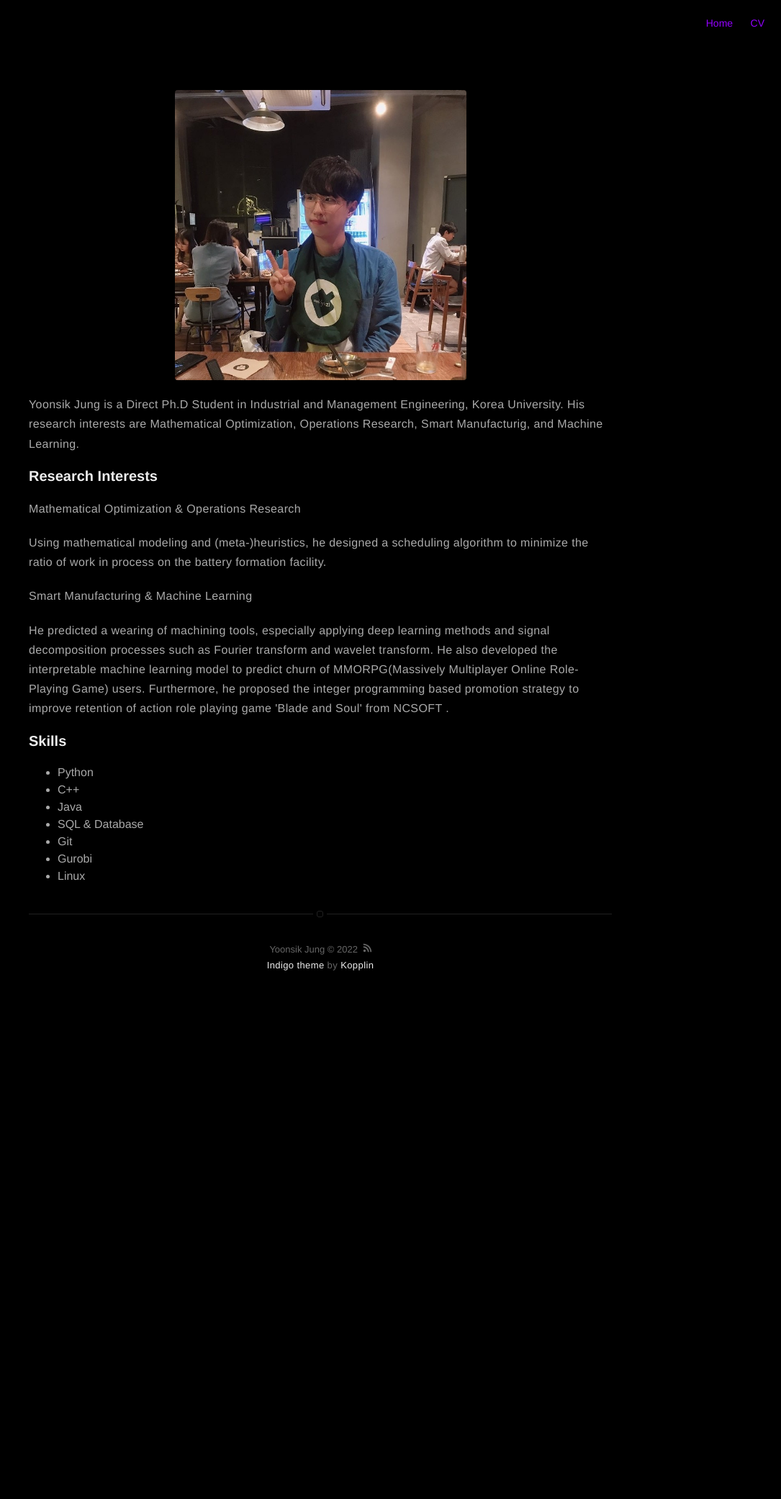
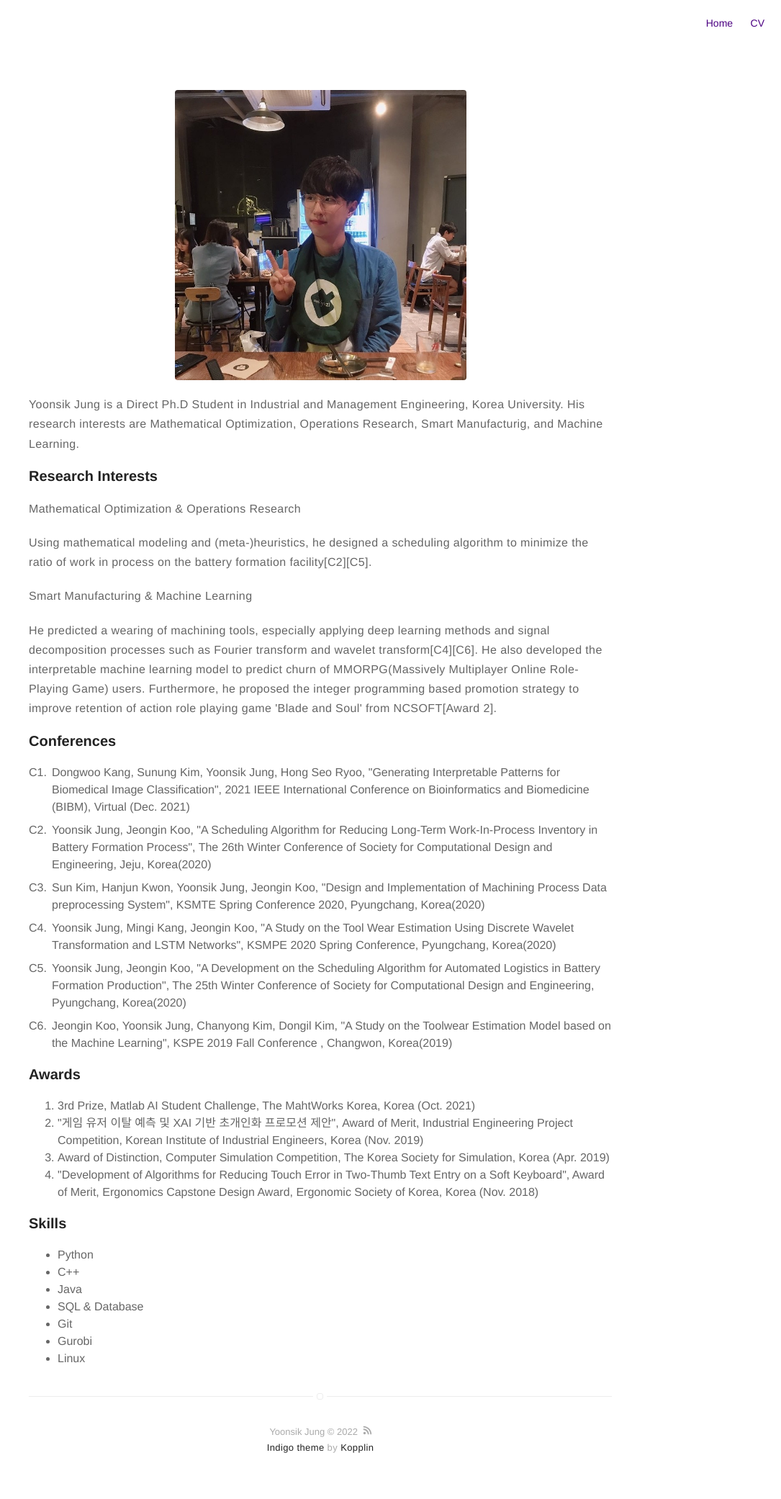
Before and after one commit to yoonsik-jung-opt/yoonsik-jung-opt.github.io, a Jekyll site: the page built from about.md, in a window 1280 px wide. Shown: the whole page at 72% size, without its empty margins (195-1280 px from the left). Built offline with Jekyll 4.4.1, drawn with Linux system fonts in a browser that asks for light colours; before the commit the page ends 1412 px from its top, so only the background shows below that.

Commit message:
change dark theme and update profiles

```diff
--- a/_config.yml
+++ b/_config.yml
@@ -11,7 +11,7 @@ external-image: false
 picture: /assets/images/profile.jpg
 
 # your site color theme, false to light theme
-dark-theme: true
+dark-theme: false
 
 # If you want to include your resume, set to true
 # and specify source (external or local).
--- a/about.md
+++ b/about.md
@@ -8,10 +8,62 @@ layout: page
 
 <h3> Research Interests </h3>
 <b> Mathematical Optimization & Operations Research</b>
-<p> Using mathematical modeling and (meta-)heuristics, he designed a scheduling algorithm to minimize the ratio of work in process on the battery formation facility. </p>
+<p> Using mathematical modeling and (meta-)heuristics, he designed a scheduling algorithm to minimize the ratio of work in process on the battery formation facility[C2][C5]. </p>
 
 <b> Smart Manufacturing & Machine Learning </b>
-<p> He predicted a wearing of machining tools, especially applying deep learning methods and signal decomposition processes such as Fourier transform and wavelet transform. He also developed the interpretable machine learning model to predict churn of MMORPG(Massively Multiplayer Online Role-Playing Game) users. Furthermore, he proposed the integer programming based promotion strategy to improve retention of action role playing game 'Blade and Soul' from NCSOFT . </p>
+<p> He predicted a wearing of machining tools, especially applying deep learning methods and signal decomposition processes such as Fourier transform and wavelet transform[C4][C6]. He also developed the interpretable machine learning model to predict churn of MMORPG(Massively Multiplayer Online Role-Playing Game) users. Furthermore, he proposed the integer programming based promotion strategy to improve retention of action role playing game 'Blade and Soul' from NCSOFT[Award 2].</p>
+
+<style>
+ol.conference {
+  counter-reset: item;
+  margin-left: 0;
+  padding-left: 0;
+}
+ol.conference li {
+  display: block;
+  margin-bottom: .5em;
+  margin-left: 2em;
+}
+ol.conference li::before {
+  display: inline-block;
+  content: "C"counter(item) ".";
+  counter-increment: item;
+  width: 2em;
+  margin-left: -2em;
+}
+</style>
+
+<h3>Conferences </h3>
+<ol class="conference">
+	<li>Dongwoo Kang, Sunung Kim, <b>Yoonsik Jung</b>, Hong Seo Ryoo, "Generating Interpretable Patterns
+	for Biomedical Image Classification", 2021 IEEE International Conference on Bioinformatics and
+	Biomedicine (BIBM), Virtual (Dec. 2021)</li>
+	<li><b>Yoonsik Jung</b>, Jeongin Koo, "A Scheduling Algorithm for Reducing Long-Term Work-In-Process
+	Inventory in Battery Formation Process", The 26th Winter Conference of Society for
+	Computational Design and Engineering, Jeju, Korea(2020)</li>
+	<li>Sun Kim, Hanjun Kwon, <b>Yoonsik Jung</b>, Jeongin Koo, "Design and Implementation of Machining
+	Process Data preprocessing System", KSMTE Spring Conference 2020, Pyungchang, Korea(2020)</li>
+	<li><b>Yoonsik Jung</b>, Mingi Kang, Jeongin Koo, "A Study on the Tool Wear Estimation Using Discrete
+	Wavelet Transformation and LSTM Networks", KSMPE 2020 Spring Conference, Pyungchang,
+	Korea(2020)</li>
+	<li><b>Yoonsik Jung</b>, Jeongin Koo, "A Development on the Scheduling Algorithm for Automated
+	Logistics in Battery Formation Production", The 25th Winter Conference of Society for
+	Computational Design and Engineering, Pyungchang, Korea(2020)</li>
+	<li>Jeongin Koo, <b>Yoonsik Jung</b>, Chanyong Kim, Dongil Kim, "A Study on the Toolwear Estimation
+	Model based on the Machine Learning", KSPE 2019 Fall Conference , Changwon, Korea(2019)</li>
+
+</ol>
+
+<h3> Awards </h3>
+<ol>
+<li>3rd Prize, Matlab AI Student Challenge, The MahtWorks Korea, Korea (Oct. 2021)</li>
+<li>"게임 유저 이탈 예측 및 XAI 기반 초개인화 프로모션 제안", Award of Merit, Industrial Engineering Project Competition, Korean Institute of Industrial
+Engineers, Korea (Nov. 2019)</li>
+<li>Award of Distinction, Computer Simulation Competition, The Korea Society for Simulation,
+Korea (Apr. 2019)</li>
+<li>"Development of Algorithms for Reducing Touch Error in Two-Thumb Text Entry on a Soft Keyboard", Award of Merit, Ergonomics Capstone Design Award, Ergonomic Society of Korea, Korea (Nov.
+2018)</li>
+</ol>
 
 <h3>Skills</h3>
 
```
Also changed, not shown: 11 other files.
